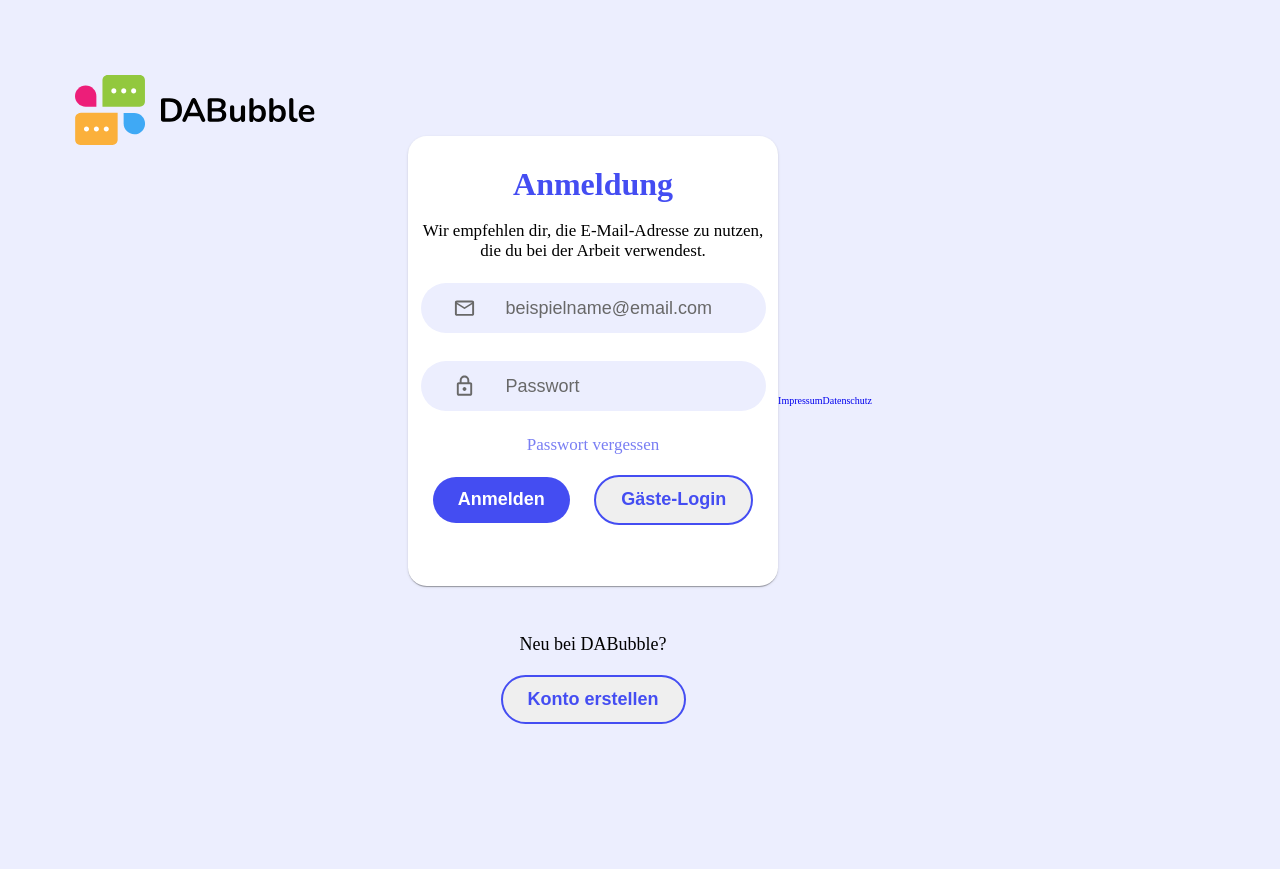
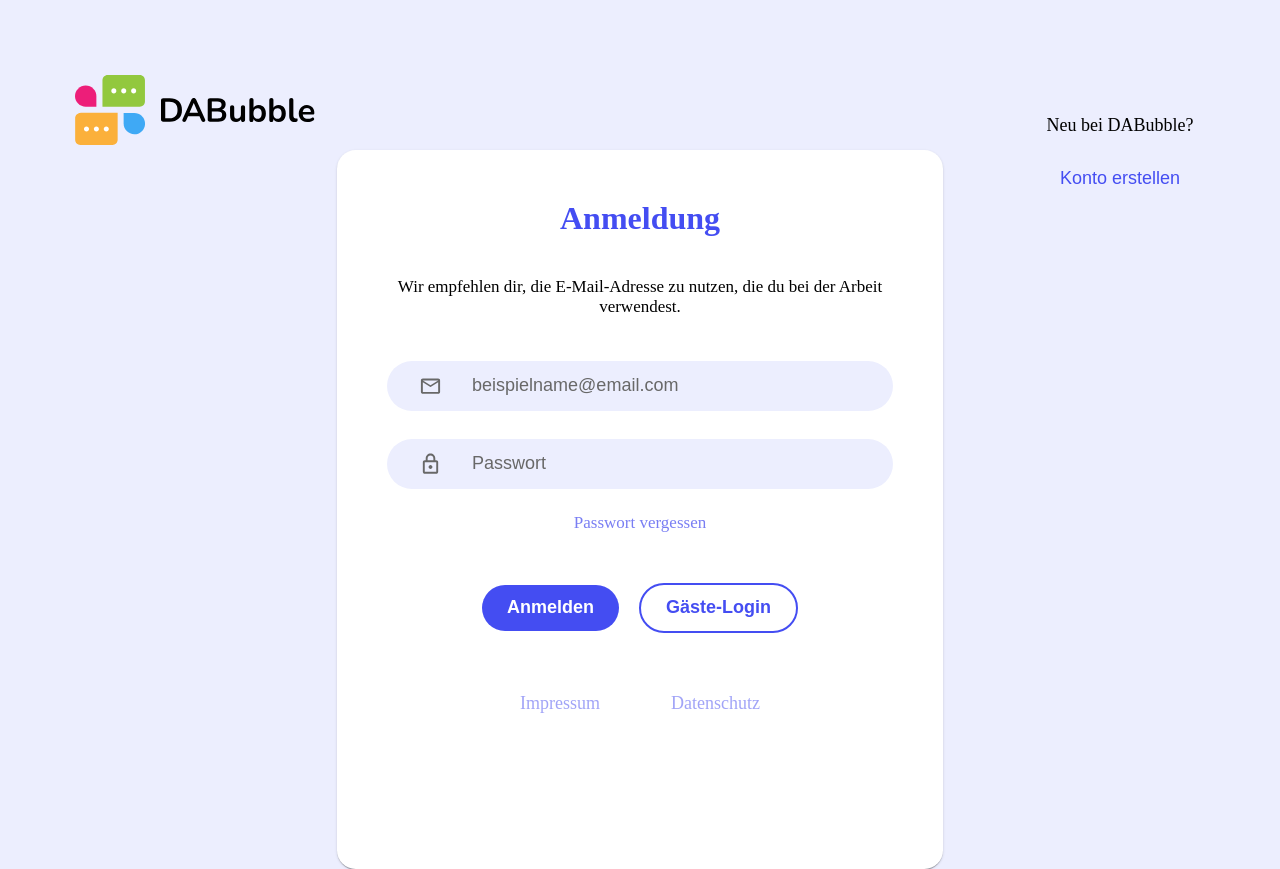
Before and after one commit to JMthe3rd/DaBubble-Frontend, an Angular app: page / in a window 1280 px wide. Before the commit the page ends 800 px from the top, so only its background shows below. Built offline with nearby package versions, Linux system fonts and the light colour scheme.

Commit message:
styles: desktop-view

```diff
--- a/src/app/login/login.component.scss
+++ b/src/app/login/login.component.scss
@@ -1,5 +1,84 @@
 @import "../colors.scss";
 @import "../mixins.scss";
+
+@media only screen and (min-width: 1100px) {
+  #start-screen {
+    align-items: flex-start !important;
+  }
+
+  .go-2-registration {
+    position: absolute;
+    right: 7.5rem;
+    top: 7.5rem;
+
+    button {
+      border: unset !important;
+      background-color: transparent !important;
+      font-weight: normal !important;
+      color: rgba(121,126,243, 0.7) !important;
+      transition: color 225ms ease;
+
+      &:hover{
+        color: rgba(121,126,243, 1) !important;
+      }
+    }
+  }
+
+  .card-content {
+    margin-top: 8rem !important;
+    padding: 5rem !important;
+    height: 71.9rem !important;
+    width: 60.6rem !important;
+    justify-content: unset !important;
+    gap: 4rem;
+  }
+
+  .form-btn-container {
+    justify-content: center !important;
+    margin-top: 3rem;
+    gap: 2rem !important;
+  }
+
+  form {
+    width: 100%;
+  }
+
+  .legalContentContainer {
+    width: 27rem;
+    height: 4.2rem;
+    display: flex;
+    justify-content: space-between;
+    align-items: center;
+    margin-top: 2rem;
+    position: absolute;
+    bottom: 7.5rem;
+
+    .impressum,
+    .privacy-policy {
+      padding: 10px 15px;
+      color: rgba(121,126,243, 0.7);
+      font-family: Figtree;
+      @include fonts-styles(1.8rem, 400);
+    }
+
+    a{
+      transition: border-radius 225ms ease-in-out, border 225ms ease-in-out, color 225ms ease-in-out;
+      border-radius: 2.5rem;
+
+      &:hover{
+        border-radius: 2.5rem;
+        border: 0.5px solid $purple-2;
+        color: rgba(121,126,243, 1);
+      }
+    }
+  }
+}
+
+@media only screen and (max-width: 1099px) {
+  .legalContentContainer{
+    display: none;
+  }
+}
 
 #start-screen {
   width: 100%;
@@ -97,6 +176,7 @@
     top: 1.6rem;
     left: -15rem;
   }
+
   100% {
     display: none;
     transform: scale(0.33);
@@ -112,6 +192,7 @@
     right: 50%;
     transform: translate(-50%, -50%) scale(0.3);
   }
+
   100% {
     display: none;
     top: 14%;
@@ -131,6 +212,7 @@
   70% {
     overflow: visible;
   }
+
   100% {
     left: 0rem;
   }
@@ -172,10 +254,10 @@ h1 {
   @include animation(showLoginContainer, 0.5s, 2.4s, 1);
 
   .card-content {
-    height: 45rem !important;
+    height: 45rem;
     margin-top: 2rem;
     padding: 1.25rem;
-    justify-content: space-evenly !important;
+    justify-content: space-evenly;
     @include flex-center;
     width: 37rem;
     border-radius: 1.875rem;
@@ -196,7 +278,7 @@ h1 {
 .form-btn-container {
   @include flex-center;
   width: 100%;
-  justify-content: space-around !important;
+  justify-content: space-around;
 
   button {
     border: unset;
@@ -216,6 +298,7 @@ h1 {
   button:nth-of-type(2n) {
     border: 2px solid $purple-1;
     color: $purple-1;
+    background-color: white;
   }
 }
 
```
